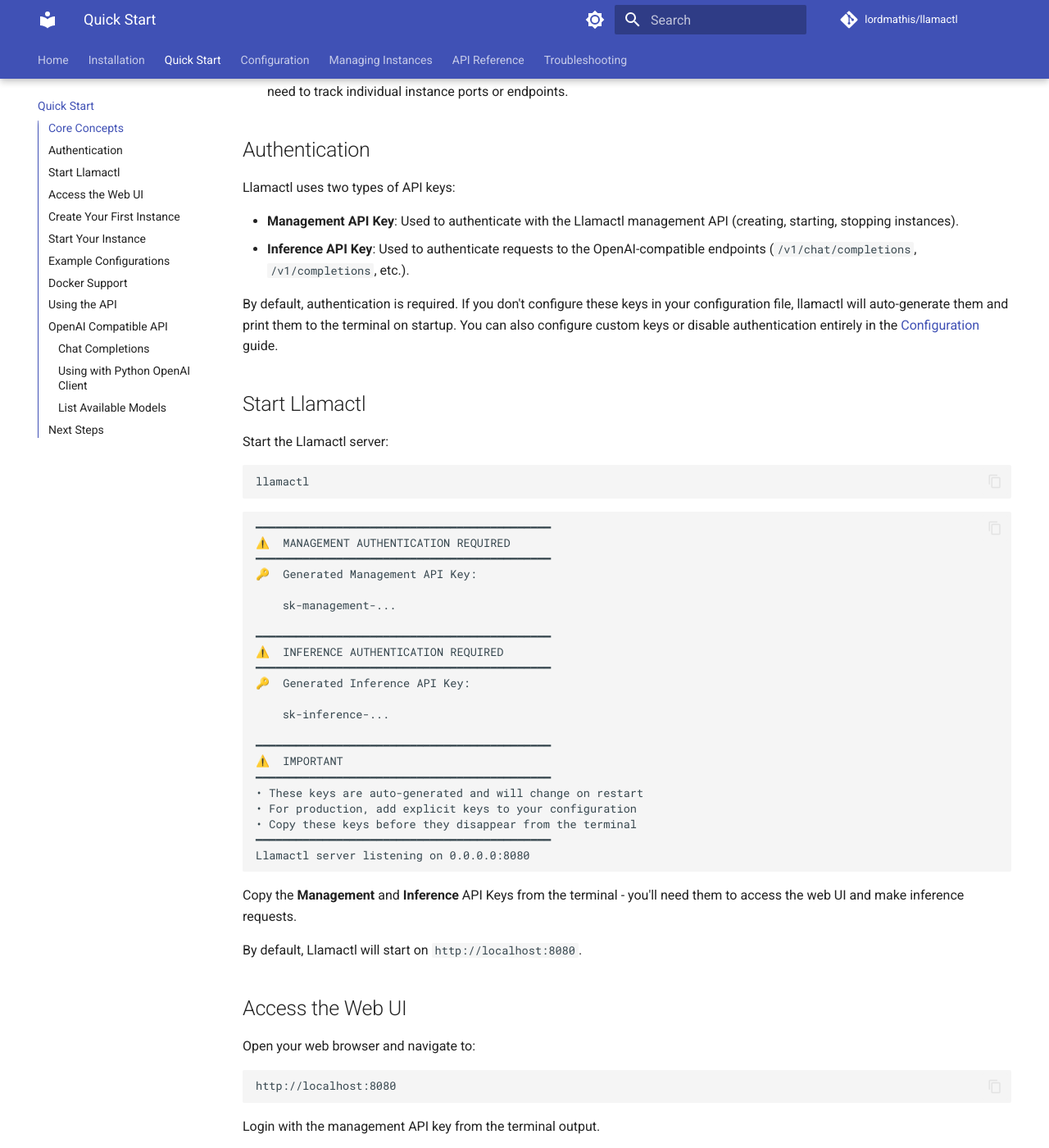
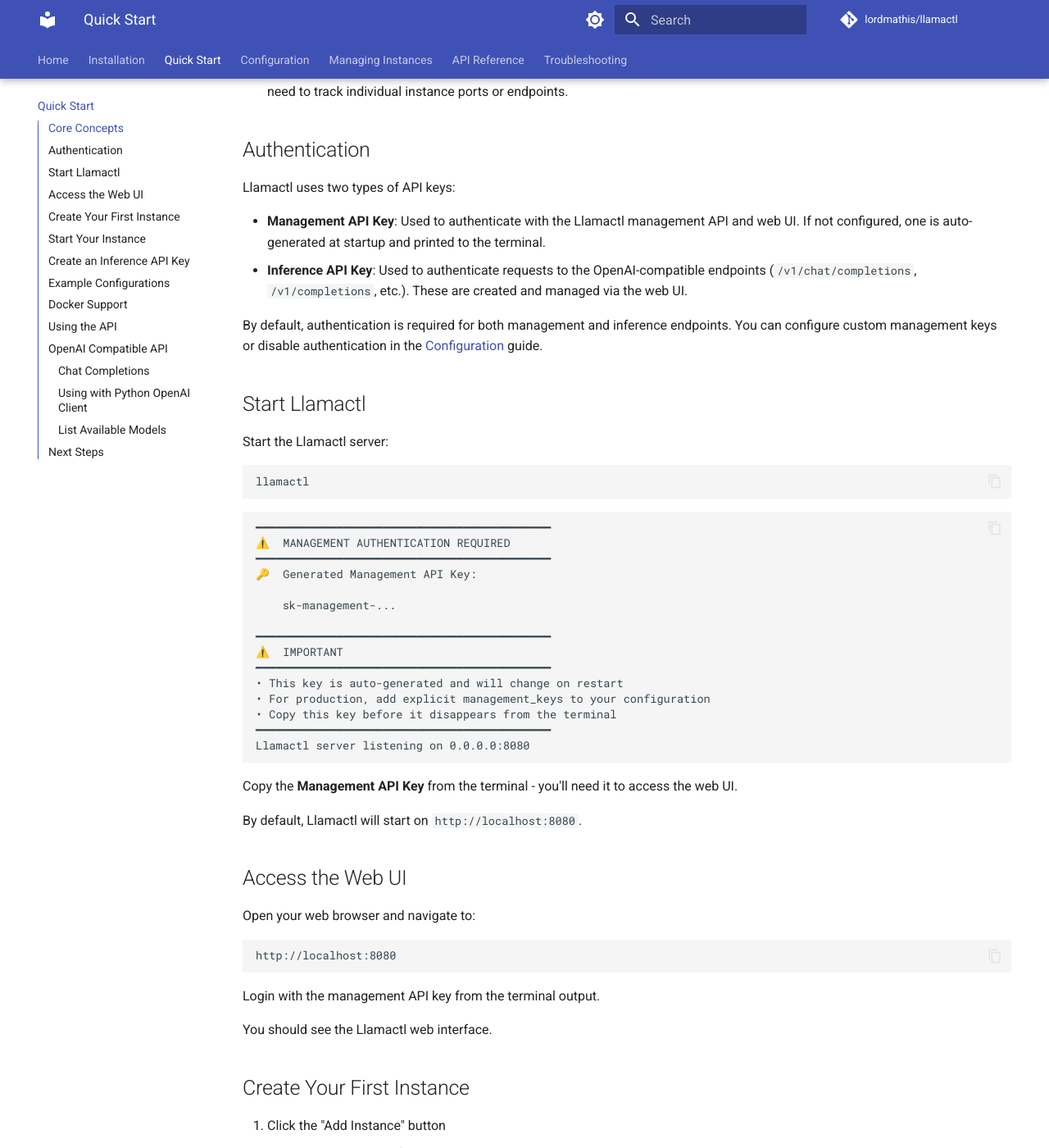
Before and after one commit to lordmathis/llamactl, an MkDocs documentation site: the page built from docs/quick-start.md, in a window 1280 px wide and 1400 px high, scrolled down 557 px. Shown: the whole window at 82% size. Built offline with MkDocs 1.6.1 and Material for MkDocs 9.7.7, drawn with Linux system fonts in a browser that asks for light colours; comment, search, counter and statistics services are not loaded; the version menu is left out; some of the changed text lies outside the part shown.

Commit message:
Update docs for API key management

````diff
--- a/docs/quick-start.md
+++ b/docs/quick-start.md
@@ -17,10 +17,10 @@
 
 Llamactl uses two types of API keys:
 
-- **Management API Key**: Used to authenticate with the Llamactl management API (creating, starting, stopping instances).
-- **Inference API Key**: Used to authenticate requests to the OpenAI-compatible endpoints (`/v1/chat/completions`, `/v1/completions`, etc.).
+- **Management API Key**: Used to authenticate with the Llamactl management API and web UI. If not configured, one is auto-generated at startup and printed to the terminal.
+- **Inference API Key**: Used to authenticate requests to the OpenAI-compatible endpoints (`/v1/chat/completions`, `/v1/completions`, etc.). These are created and managed via the web UI.
 
-By default, authentication is required. If you don't configure these keys in your configuration file, llamactl will auto-generate them and print them to the terminal on startup. You can also configure custom keys or disable authentication entirely in the [Configuration](configuration.md) guide.
+By default, authentication is required for both management and inference endpoints. You can configure custom management keys or disable authentication in the [Configuration](configuration.md) guide.
 
 ## Start Llamactl
 
@@ -39,23 +39,16 @@
     sk-management-...
 
 ━━━━━━━━━━━━━━━━━━━━━━━━━━━━━━━━━━━━━━━━━━━━
-⚠️  INFERENCE AUTHENTICATION REQUIRED
-━━━━━━━━━━━━━━━━━━━━━━━━━━━━━━━━━━━━━━━━━━━━
-🔑  Generated Inference API Key:
-
-    sk-inference-...
-
-━━━━━━━━━━━━━━━━━━━━━━━━━━━━━━━━━━━━━━━━━━━━
 ⚠️  IMPORTANT
 ━━━━━━━━━━━━━━━━━━━━━━━━━━━━━━━━━━━━━━━━━━━━
-• These keys are auto-generated and will change on restart
-• For production, add explicit keys to your configuration
-• Copy these keys before they disappear from the terminal
+• This key is auto-generated and will change on restart
+• For production, add explicit management_keys to your configuration
+• Copy this key before it disappears from the terminal
 ━━━━━━━━━━━━━━━━━━━━━━━━━━━━━━━━━━━━━━━━━━━━
 Llamactl server listening on 0.0.0.0:8080
 ```
 
-Copy the **Management** and **Inference** API Keys from the terminal - you'll need them to access the web UI and make inference requests.
+Copy the **Management API Key** from the terminal - you'll need it to access the web UI.
 
 By default, Llamactl will start on `http://localhost:8080`.
 
@@ -97,6 +90,24 @@
 - **Monitor** its status in real-time
 - **View logs** by clicking the logs button
 - **Stop** the instance when needed
+
+## Create an Inference API Key
+
+To make inference requests to your instances, you'll need an inference API key:
+
+1. In the web UI, click the **Settings** icon (gear icon in the top-right)
+2. Navigate to the **API Keys** tab
+3. Click **Create API Key**
+4. Configure your key:
+   - **Name**: Give it a descriptive name (e.g., "Production Key", "Development Key")
+   - **Expiration**: Optionally set an expiration date for the key
+   - **Permissions**: Choose whether the key can access all instances or only specific ones
+5. Click **Create**
+6. **Copy the generated key** - it will only be shown once!
+
+The key will look like: `llamactl-...`
+
+You can create multiple inference keys with different permissions for different use cases (e.g., one for development, one for production, or keys limited to specific instances).
 
 ## Example Configurations
 
@@ -246,7 +257,7 @@
 ```
 
 !!! note "API Key"
-    If you disabled authentication in your config, you can use any value for `api_key` (e.g., `"not-needed"`). Otherwise, use the inference API key shown in the terminal output on startup.
+    If you disabled authentication in your config, you can use any value for `api_key` (e.g., `"not-needed"`). Otherwise, use the inference API key you created via the web UI (Settings → API Keys).
 
 ### List Available Models
 
````
Also changed, not shown: other parts of docs/quick-start.md (+1 -1 lines), README.md (+2 -3 lines), docs/configuration.md (+18 -3 lines), docs/troubleshooting.md (+3 -3 lines).
